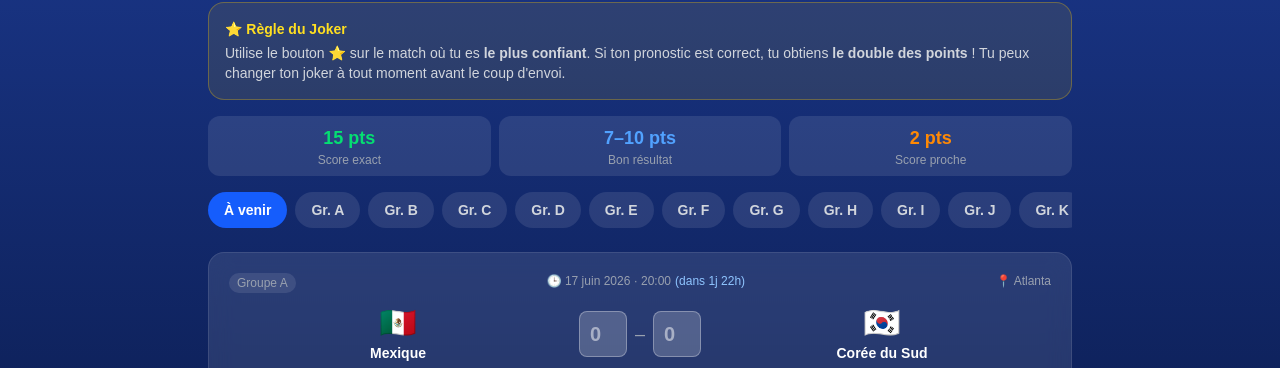
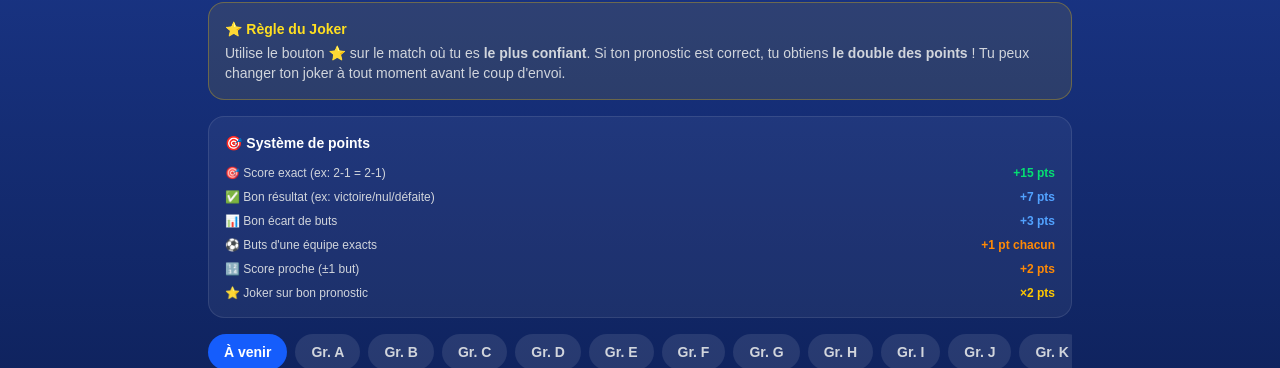
Before and after one commit to Elhadji17/world-cup-hub, a React (Vite) app: page /predictions in a window 1280 px wide. Shown: the part 212-580 px from the top of the page. Built offline with nearby package versions, Linux system fonts and the light colour scheme; no server answers.

Commit message:
feat: leger points detaille dans pronostics

```diff
--- a/src/pages/Predictions.jsx
+++ b/src/pages/Predictions.jsx
@@ -94,18 +94,33 @@ export default function Predictions() {
         </div>
 
         {/* ── LÉGENDE POINTS ── */}
-        <div className="grid grid-cols-3 gap-2 mb-4 text-center text-xs">
-          <div className="bg-white/10 rounded-xl py-2 px-1">
-            <div className="text-green-400 font-bold text-lg">15 pts</div>
-            <div className="text-gray-400">Score exact</div>
-          </div>
-          <div className="bg-white/10 rounded-xl py-2 px-1">
-            <div className="text-blue-400 font-bold text-lg">7–10 pts</div>
-            <div className="text-gray-400">Bon résultat</div>
-          </div>
-          <div className="bg-white/10 rounded-xl py-2 px-1">
-            <div className="text-orange-400 font-bold text-lg">2 pts</div>
-            <div className="text-gray-400">Score proche</div>
+        <div className="bg-white/5 border border-white/10 rounded-2xl p-4 mb-4 text-sm">
+          <p className="font-bold text-white mb-3">🎯 Système de points</p>
+          <div className="space-y-2 text-xs text-gray-300">
+            <div className="flex justify-between">
+              <span>🎯 Score exact (ex: 2-1 = 2-1)</span>
+              <span className="text-green-400 font-bold">+15 pts</span>
+            </div>
+            <div className="flex justify-between">
+              <span>✅ Bon résultat (ex: victoire/nul/défaite)</span>
+              <span className="text-blue-400 font-bold">+7 pts</span>
+            </div>
+            <div className="flex justify-between">
+              <span>📊 Bon écart de buts</span>
+              <span className="text-blue-400 font-bold">+3 pts</span>
+            </div>
+            <div className="flex justify-between">
+              <span>⚽ Buts d'une équipe exacts</span>
+              <span className="text-orange-400 font-bold">+1 pt chacun</span>
+            </div>
+            <div className="flex justify-between">
+              <span>🔢 Score proche (±1 but)</span>
+              <span className="text-orange-400 font-bold">+2 pts</span>
+            </div>
+            <div className="flex justify-between">
+              <span>⭐ Joker sur bon pronostic</span>
+              <span className="text-yellow-400 font-bold">×2 pts</span>
+            </div>
           </div>
         </div>
 
```
